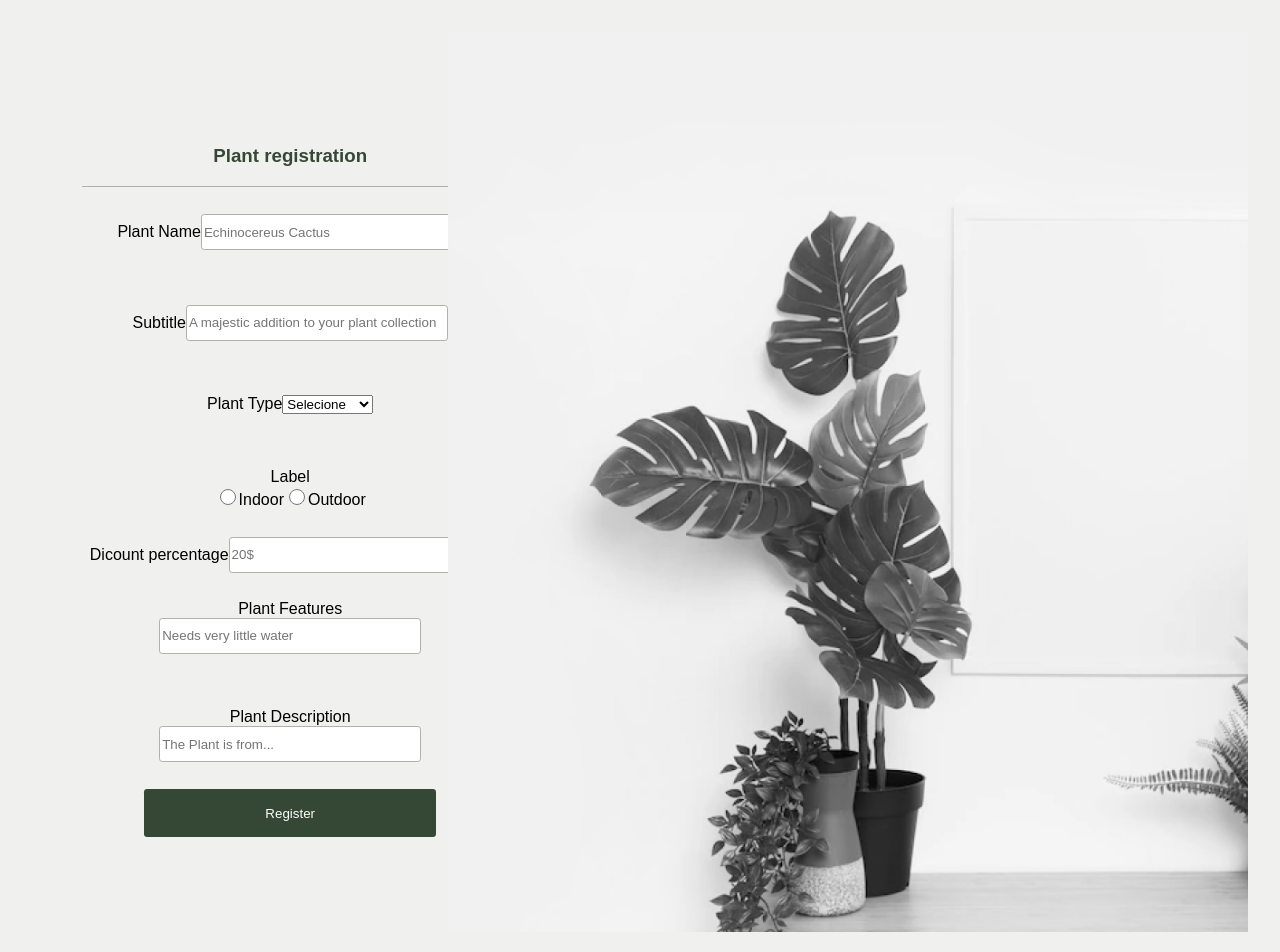
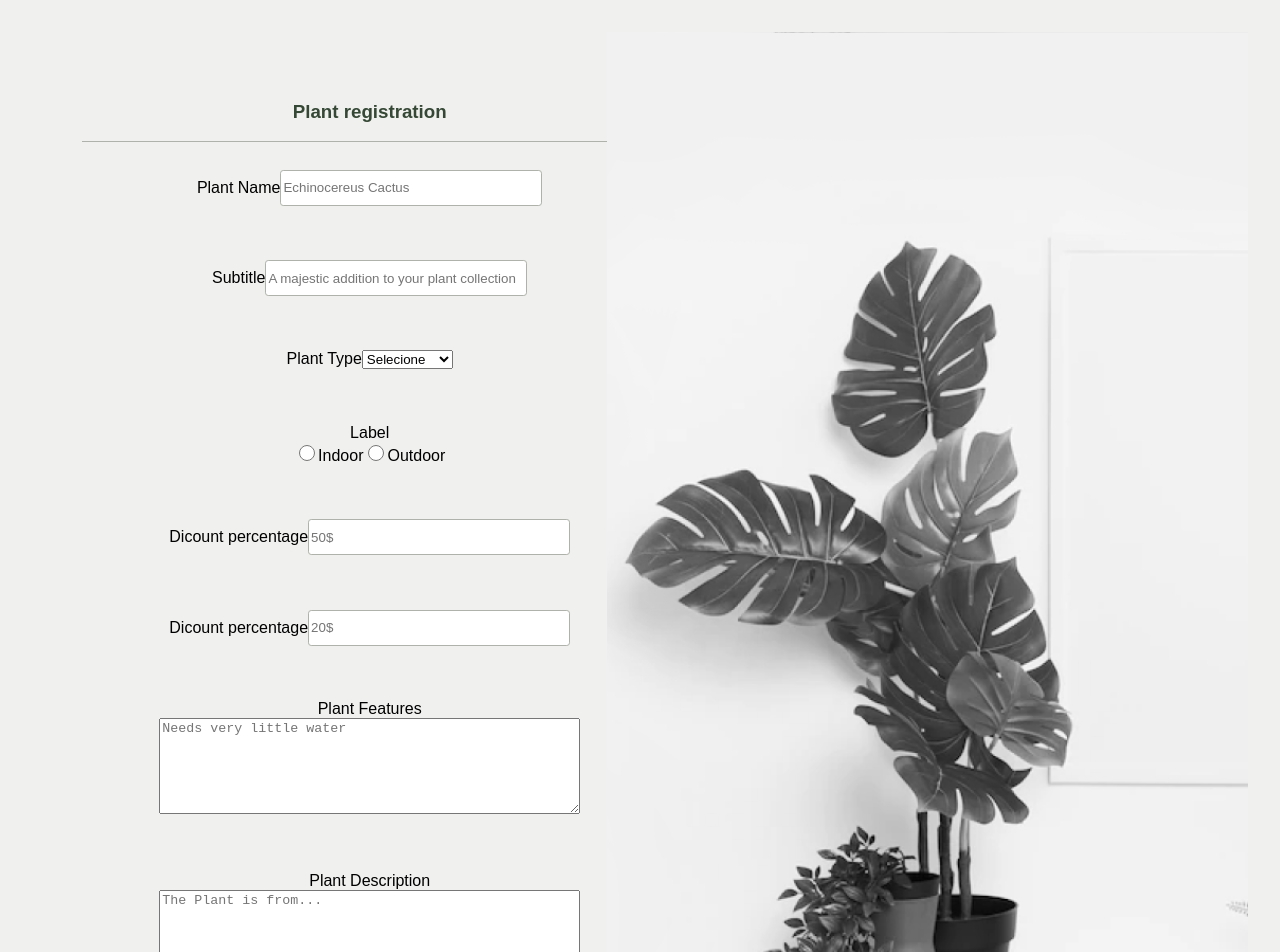
Before and after one commit to danferri/stackoverflowers-desafio02-stackovershop, a React (Vite) app in the folder stackovershop-web/: page / in a window 1280 px wide. Shown: the top 952 px of the page. Built offline with nearby package versions, Linux system fonts and the light colour scheme.

Commit message:
feat: css and components in progresse

```diff
--- a/stackovershop-web/src/components/Form.tsx
+++ b/stackovershop-web/src/components/Form.tsx
@@ -1,12 +1,13 @@
 import {useForms} from '../hooks/useForms';
 import { FormSchema } from '../schemas/formSchema';
 import img from '../assets/img/image-21.png';
+import AxioProducts from './AxioProducts';
 
 const Form = () => {
   const {register, handleSubmit, errors} = useForms();
 
   const onSubmit = (data : FormSchema) => {
-    console.log(data);
+  console.log(data)
 //alterar depois para isso enviar ao backend, via fech ou axios
   }
   return (<section className='sectionForm FormFont  '>
@@ -55,30 +56,40 @@ const Form = () => {
    </div>
      {errors.label && <small className='error'>{errors.label.message}</small>}
      </div>
+{/* price */}
+     <div className='formGaps'>
+    <label htmlFor=' price'>Dicount percentage</label>
+    <input className='' type='text'
+    id=' price'
+     placeholder='50$'{...register('price', {
+      valueAsNumber: true
+    })} typeof='number'></input>
+     {errors.price && <small className='error'>{errors.price.message}</small>}
+     </div>
 {/* discountPercentage*/}
-     <div className=''>
+     <div className='formGaps'>
     <label htmlFor=' discountPercentage'>Dicount percentage</label>
-    <input className='h-10 pl-2 rounded-md border border-slate-300' type='text'
+    <input className='' type='text'
     id=' discountPercentage'
      placeholder='20$'{...register('discountPercentage', {
       valueAsNumber: true
     })} typeof='number'></input>
-     {errors. discountPercentage && <small className='error'>{errors. discountPercentage.message}</small>}
+     {errors.discountPercentage && <small className='error'>{errors.discountPercentage.message}</small>}
      </div>
 {/* features */}
 <div className='formGaps'>
     <label htmlFor='features'>Plant Features</label>
-    <input className='' type='text'
+    <textarea className='' cols={50} rows={6}
     id='features'
-     placeholder='Needs very little water'{...register('features')}></input>
+     placeholder='Needs very little water'{...register('features')}></textarea>
      {errors.features && <small className=''>{errors.features.message}</small>}
      </div>
      {/* description */}
 <div className='formGaps'>
     <label htmlFor='description'>Plant Description</label>
-    <input className='' type='text'
+    <textarea className='' cols={50} rows={6}
     id='description'
-     placeholder='The Plant is from...'{...register('description')}></input>
+     placeholder='The Plant is from...'{...register('description')}></textarea>
      {errors.description && <small className=''>{errors.description.message}</small>}
      </div>
      <button type='submit' className='formButton'>Register</button>
@@ -87,6 +98,7 @@ const Form = () => {
           backgroundImage: `url(${img})`,
           backgroundSize: 'cover',
           backgroundPosition: 'center',
+
         }}>
   </aside>
   </section>
--- a/stackovershop-web/src/hooks/useForms.tsx
+++ b/stackovershop-web/src/hooks/useForms.tsx
@@ -4,7 +4,8 @@ import {FormSchema , formSchema} from "../schemas/formSchema";
 
 export const useForms = () => {
 
-    const {register , handleSubmit , formState:{errors} } = useForm<FormSchema>({
+    const {register , handleSubmit ,
+        formState:{errors} } = useForm<FormSchema>({
         resolver:zodResolver(formSchema),
     });
 
--- a/stackovershop-web/src/schemas/formSchema.ts
+++ b/stackovershop-web/src/schemas/formSchema.ts
@@ -12,7 +12,8 @@ export const formSchema = z.object({
         message: "You need to select the correct ambient for the plant",
       }),
     }),
-
+    price: z.number()
+    .min(5,"The price must be above 5$"),
    // isInSale: z.boolean(true){
     //    message: "You can only register a plant that you already have"
     //}),
```
